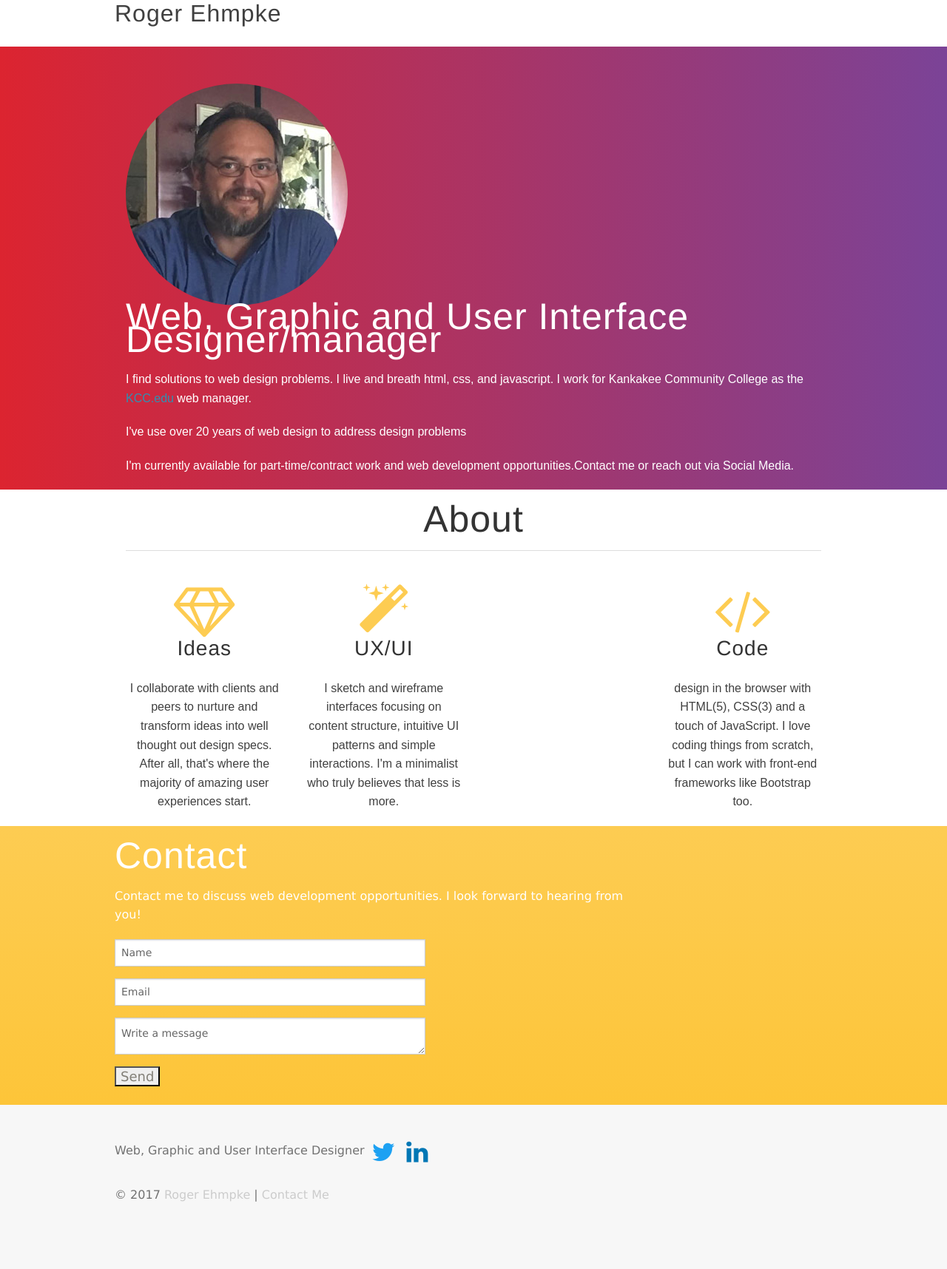
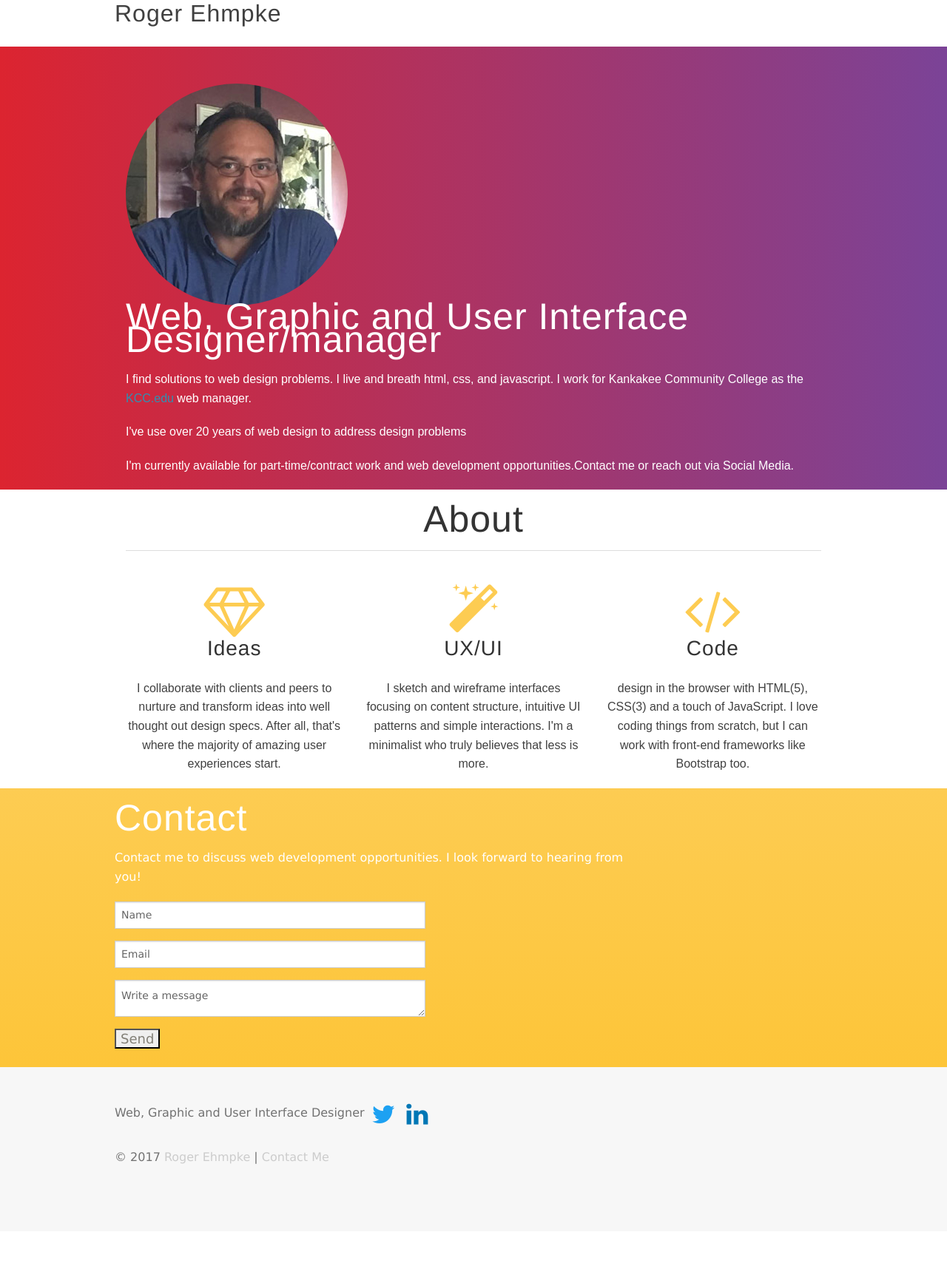
Before and after one commit to rehmpke/mysite, a Jekyll site: the page built from index.md, in a window 1280 px wide. Shown: the whole page at 74% size. Built offline with Jekyll 4.4.1, drawn with Linux system fonts in a browser that asks for light colours; nearby versions of some CDN libraries; after the commit the page ends 1665 px from its top, so only the background shows below that.

Commit message:
updated columns

```diff
--- a/index.md
+++ b/index.md
@@ -35,21 +35,21 @@ keywords: Roger Ehmpke, Web, Web Developer, UI, Front End Developer, Web Designe
     <div class="container">
         <div class="row">
           <div class="column">
-            <div class="columns large-3 medium-6 text-center">
+            <div class="columns large-4 medium-4 text-center">
                 <div class="service-box">
                     <i class="fa fa-4x fa-diamond wow bounceIn text-primary" style="color:#fdcc52;"></i>
                     <h3 style="color:#333333;">Ideas</h3>
                     <p class="text-muted">I collaborate with clients and peers to nurture and transform ideas into well thought out design specs. After all, that's where the majority of amazing user experiences start.</p>
                 </div>
             </div>
-            <div class="columns large-3 medium-6 text-center">
+            <div class="columns large-4 medium-4 text-center">
                 <div class="service-box">
                     <i class="fa fa-4x fa-magic wow bounceIn text-primary" style="color:#fdcc52;" data-wow-delay=".2s"></i>
                     <h3 style="color:#333333;">UX/UI</h3>
                     <p class="text-muted">I sketch and wireframe interfaces focusing on content structure, intuitive UI patterns and simple interactions. I'm a minimalist who truly believes that less is more.</p>
                 </div>
             </div>
-                <div class="columns large-3 medium-6 text-center">
+                <div class="columns large-4 medium-4 text-center">
                 <div class="service-box">
                     <i class="fa fa-4x fa-code wow bounceIn text-primary" style="color:#fdcc52;" data-wow-delay=".3s"></i>
                     <h3 style="color:#333333;">Code</h3>
```
